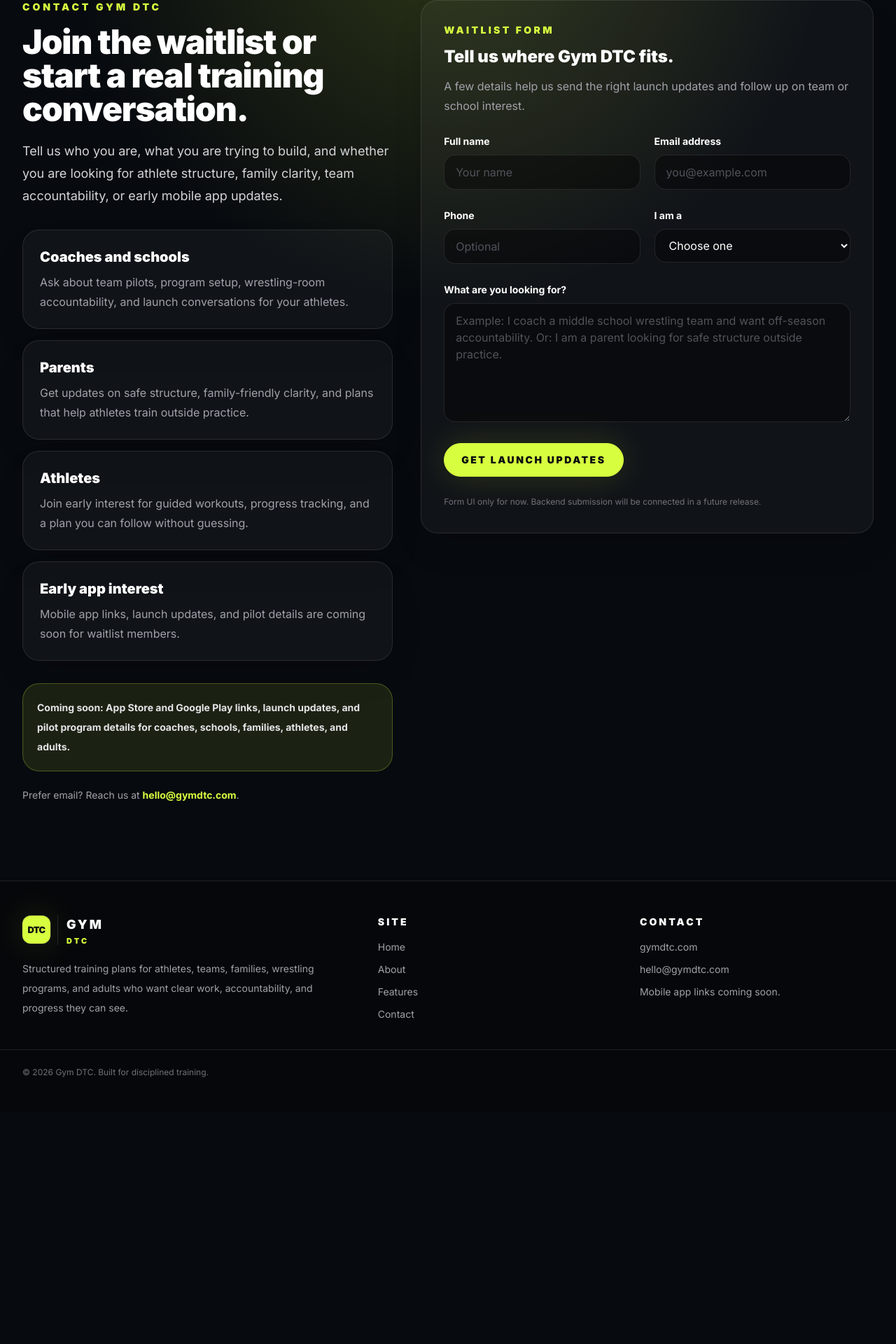
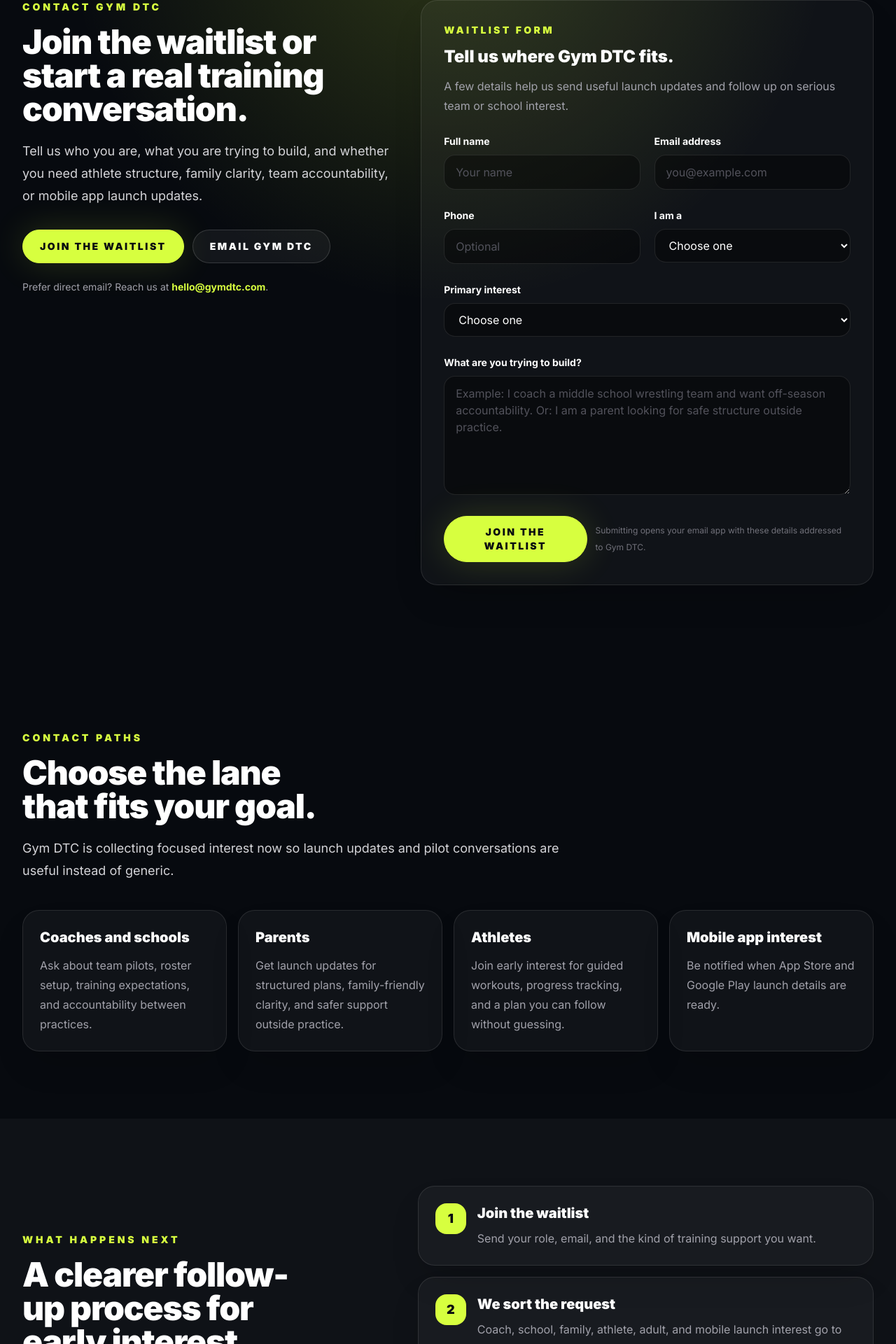
Before and after one commit to nathanbeckernb-cloud/gymdtc-web, a Next.js app: page /contact in a window 1280 px wide. Shown: the part 193-2113 px from the top of the page at 70% size. Before the commit the page ends 1781 px from the top, so only its background shows below. Built offline with nearby package versions, Linux system fonts and the light colour scheme.

Commit message:
Improve waitlist conversion paths

```diff
--- a/src/app/about/page.tsx
+++ b/src/app/about/page.tsx
@@ -1,4 +1,5 @@
 import type { Metadata } from "next";
+import { ButtonLink } from "@/components/button-link";
 import { Card } from "@/components/card";
 import { Container } from "@/components/container";
 import { CtaBand } from "@/components/cta-band";
@@ -14,6 +15,13 @@
   "Athletes improve when effort, standards, and accountability are visible.",
   "Coaches need tools that extend the program without replacing the coach.",
   "Parents deserve confidence that work outside practice has direction.",
+];
+
+
+const launchStandards = [
+  ["Useful before it is broad", "Gym DTC is collecting early interest from the people most likely to need structured training support first."],
+  ["Coach-friendly by design", "The product is meant to extend a program's standards outside practice, not create another system coaches have to fight."],
+  ["Clear family communication", "Launch updates will keep parents and guardians informed without asking them to become strength coaches."],
 ];
 
 const habits = [
@@ -63,6 +71,27 @@
           </div>
         </Container>
       </section>
+
+      <section className="bg-white/[0.03] py-16 sm:py-24">
+        <Container className="grid gap-8 lg:grid-cols-[0.85fr_1.15fr] lg:items-center">
+          <div>
+            <SectionHeading eyebrow="Launch approach" title="Built carefully, with the right early users." description="Trust starts before the app launches. Gym DTC is using the waitlist to understand who needs team pilots, who wants family updates, and who is waiting for mobile access." />
+            <div className="mt-8 flex flex-col gap-3 sm:flex-row">
+              <ButtonLink href="/contact#waitlist">Join the Waitlist</ButtonLink>
+              <ButtonLink href="/contact#team-pilots" variant="secondary">Discuss a Pilot</ButtonLink>
+            </div>
+          </div>
+          <div className="grid gap-4">
+            {launchStandards.map(([title, body]) => (
+              <Card key={title}>
+                <h3 className="text-xl font-black text-white">{title}</h3>
+                <p className="mt-3 leading-7 text-zinc-400">{body}</p>
+              </Card>
+            ))}
+          </div>
+        </Container>
+      </section>
+
       <section className="py-16 sm:py-24">
         <Container>
           <SectionHeading eyebrow="What guides us" title="Premium standards. Practical execution." />
--- a/src/app/contact/page.tsx
+++ b/src/app/contact/page.tsx
@@ -1,7 +1,9 @@
 import type { Metadata } from "next";
+import { ButtonLink } from "@/components/button-link";
 import { Card } from "@/components/card";
 import { Container } from "@/components/container";
 import { SectionHeading } from "@/components/section-heading";
+import { WaitlistForm } from "@/components/waitlist-form";
 import { site } from "@/lib/site";
 
 export const metadata: Metadata = {
@@ -10,78 +12,101 @@
 };
 
 const paths = [
-  ["Coaches and schools", "Ask about team pilots, program setup, wrestling-room accountability, and launch conversations for your athletes."],
-  ["Parents", "Get updates on safe structure, family-friendly clarity, and plans that help athletes train outside practice."],
+  ["Coaches and schools", "Ask about team pilots, roster setup, training expectations, and accountability between practices."],
+  ["Parents", "Get launch updates for structured plans, family-friendly clarity, and safer support outside practice."],
   ["Athletes", "Join early interest for guided workouts, progress tracking, and a plan you can follow without guessing."],
-  ["Early app interest", "Mobile app links, launch updates, and pilot details are coming soon for waitlist members."],
+  ["Mobile app interest", "Be notified when App Store and Google Play launch details are ready."],
+];
+
+const followUpSteps = [
+  ["1", "Join the waitlist", "Send your role, email, and the kind of training support you want."],
+  ["2", "We sort the request", "Coach, school, family, athlete, adult, and mobile launch interest go to the right follow-up path."],
+  ["3", "Launch updates follow", "You will hear about pilot conversations, mobile availability, and next steps as Gym DTC gets closer to release."],
+];
+
+const trustPoints = [
+  "No spammy coaching funnels.",
+  "No public athlete information requested in this form.",
+  "Team and school conversations are handled separately from general app updates.",
 ];
 
 export default function ContactPage() {
   return (
-    <section className="bg-radial-volt py-20 sm:py-28">
-      <Container className="grid gap-10 lg:grid-cols-[0.9fr_1.1fr] lg:items-start">
-        <div>
-          <SectionHeading eyebrow="Contact Gym DTC" title="Join the waitlist or start a real training conversation." description="Tell us who you are, what you are trying to build, and whether you are looking for athlete structure, family clarity, team accountability, or early mobile app updates." />
-          <div className="mt-8 grid gap-4 sm:grid-cols-2 lg:grid-cols-1">
+    <>
+      <section className="bg-radial-volt py-20 sm:py-28">
+        <Container className="grid gap-10 lg:grid-cols-[0.9fr_1.1fr] lg:items-start">
+          <div>
+            <SectionHeading eyebrow="Contact Gym DTC" title="Join the waitlist or start a real training conversation." description="Tell us who you are, what you are trying to build, and whether you need athlete structure, family clarity, team accountability, or mobile app launch updates." />
+            <div className="mt-8 flex flex-col gap-3 sm:flex-row">
+              <ButtonLink href="#waitlist">Join the Waitlist</ButtonLink>
+              <ButtonLink href="mailto:hello@gymdtc.com" variant="secondary">Email Gym DTC</ButtonLink>
+            </div>
+            <p className="mt-6 text-sm text-zinc-400">Prefer direct email? Reach us at <a className="font-bold text-volt" href={`mailto:${site.email}`}>{site.email}</a>.</p>
+          </div>
+          <Card className="p-6 sm:p-8">
+            <div className="mb-6">
+              <p className="text-sm font-black uppercase tracking-[0.24em] text-volt">Waitlist form</p>
+              <h2 className="mt-3 text-2xl font-black text-white">Tell us where Gym DTC fits.</h2>
+              <p className="mt-3 leading-7 text-zinc-400">A few details help us send useful launch updates and follow up on serious team or school interest.</p>
+            </div>
+            <WaitlistForm />
+          </Card>
+        </Container>
+      </section>
+
+      <section className="py-16 sm:py-24">
+        <Container>
+          <SectionHeading eyebrow="Contact paths" title="Choose the lane that fits your goal." description="Gym DTC is collecting focused interest now so launch updates and pilot conversations are useful instead of generic." />
+          <div className="mt-10 grid gap-4 md:grid-cols-2 lg:grid-cols-4">
             {paths.map(([title, body]) => (
               <Card key={title}>
                 <h2 className="text-xl font-black text-white">{title}</h2>
-                <p className="mt-2 leading-7 text-zinc-400">{body}</p>
+                <p className="mt-3 leading-7 text-zinc-400">{body}</p>
               </Card>
             ))}
           </div>
-          <div className="mt-8 rounded-3xl border border-volt/25 bg-volt/10 p-5">
-            <p className="text-sm font-bold leading-7 text-zinc-200">
-              Coming soon: App Store and Google Play links, launch updates, and pilot program details for coaches, schools, families, athletes, and adults.
-            </p>
+        </Container>
+      </section>
+
+      <section id="team-pilots" className="bg-white/[0.03] py-16 sm:py-24 scroll-mt-28">
+        <Container className="grid gap-8 lg:grid-cols-[0.9fr_1.1fr] lg:items-center">
+          <SectionHeading eyebrow="What happens next" title="A clearer follow-up process for early interest." description="The goal is simple: learn who needs Gym DTC first, keep launch communication useful, and make team pilot conversations easier to start." />
+          <div className="grid gap-4">
+            {followUpSteps.map(([step, title, body]) => (
+              <Card key={title} className="flex gap-4">
+                <div className="grid h-11 w-11 shrink-0 place-items-center rounded-2xl bg-volt text-lg font-black text-obsidian">{step}</div>
+                <div>
+                  <h3 className="text-xl font-black text-white">{title}</h3>
+                  <p className="mt-2 leading-7 text-zinc-400">{body}</p>
+                </div>
+              </Card>
+            ))}
           </div>
-          <p className="mt-6 text-sm text-zinc-400">Prefer email? Reach us at <a className="font-bold text-volt" href={`mailto:${site.email}`}>{site.email}</a>.</p>
-        </div>
-        <Card className="p-6 sm:p-8">
-          <div className="mb-6">
-            <p className="text-sm font-black uppercase tracking-[0.24em] text-volt">Waitlist form</p>
-            <h2 className="mt-3 text-2xl font-black text-white">Tell us where Gym DTC fits.</h2>
-            <p className="mt-3 leading-7 text-zinc-400">A few details help us send the right launch updates and follow up on team or school interest.</p>
-          </div>
-          <form className="space-y-6" aria-label="Gym DTC contact form">
-            <div className="grid gap-5 sm:grid-cols-2">
-              <label className="block">
-                <span className="text-sm font-bold text-white">Full name</span>
-                <input name="name" type="text" placeholder="Your name" className="mt-2 w-full rounded-2xl border border-white/10 bg-black/40 px-4 py-3 text-white outline-none ring-volt/50 transition placeholder:text-zinc-600 focus:border-volt focus:ring-4" />
-              </label>
-              <label className="block">
-                <span className="text-sm font-bold text-white">Email address</span>
-                <input name="email" type="email" placeholder="you@example.com" className="mt-2 w-full rounded-2xl border border-white/10 bg-black/40 px-4 py-3 text-white outline-none ring-volt/50 transition placeholder:text-zinc-600 focus:border-volt focus:ring-4" />
-              </label>
+        </Container>
+      </section>
+
+      <section className="py-16 sm:py-24">
+        <Container className="grid gap-8 lg:grid-cols-2 lg:items-center">
+          <Card>
+            <p className="text-sm font-black uppercase tracking-[0.28em] text-volt">Coming soon on mobile</p>
+            <h2 className="mt-4 text-3xl font-black text-white">App launch updates are part of the waitlist.</h2>
+            <p className="mt-5 leading-8 text-zinc-300">Gym DTC is preparing mobile access for the places training actually happens: weight rooms, wrestling rooms, garages, hotels, and busy school nights.</p>
+            <div className="mt-6 flex flex-wrap gap-3 text-sm font-bold text-white">
+              {['App Store coming soon', 'Google Play coming soon', 'Pilot details by email'].map((item) => (
+                <span key={item} className="rounded-full border border-white/10 bg-black/30 px-4 py-2">{item}</span>
+              ))}
             </div>
-            <div className="grid gap-5 sm:grid-cols-2">
-              <label className="block">
-                <span className="text-sm font-bold text-white">Phone</span>
-                <input name="phone" type="tel" placeholder="Optional" className="mt-2 w-full rounded-2xl border border-white/10 bg-black/40 px-4 py-3 text-white outline-none ring-volt/50 transition placeholder:text-zinc-600 focus:border-volt focus:ring-4" />
-              </label>
-              <label className="block">
-                <span className="text-sm font-bold text-white">I am a</span>
-                <select name="role" defaultValue="" className="mt-2 w-full rounded-2xl border border-white/10 bg-black/40 px-4 py-3 text-white outline-none ring-volt/50 transition focus:border-volt focus:ring-4">
-                  <option value="" disabled>Choose one</option>
-                  <option>Coach or school leader</option>
-                  <option>Parent or guardian</option>
-                  <option>Athlete</option>
-                  <option>Adult training for myself</option>
-                  <option>Interested in app updates</option>
-                </select>
-              </label>
-            </div>
-            <label className="block">
-              <span className="text-sm font-bold text-white">What are you looking for?</span>
-              <textarea name="message" rows={6} placeholder="Example: I coach a middle school wrestling team and want off-season accountability. Or: I am a parent looking for safe structure outside practice." className="mt-2 w-full rounded-2xl border border-white/10 bg-black/40 px-4 py-3 text-white outline-none ring-volt/50 transition placeholder:text-zinc-600 focus:border-volt focus:ring-4" />
-            </label>
-            <button type="button" className="inline-flex min-h-12 w-full items-center justify-center rounded-full border border-volt bg-volt px-6 py-3 text-sm font-black uppercase tracking-[0.18em] text-obsidian shadow-glow transition hover:border-white hover:bg-white sm:w-auto">
-              Get Launch Updates
-            </button>
-            <p className="text-xs leading-6 text-zinc-500">Form UI only for now. Backend submission will be connected in a future release.</p>
-          </form>
-        </Card>
-      </Container>
-    </section>
+          </Card>
+          <Card>
+            <p className="text-sm font-black uppercase tracking-[0.28em] text-volt">Trust notes</p>
+            <ul className="mt-5 space-y-4">
+              {trustPoints.map((point) => (
+                <li key={point} className="rounded-2xl border border-white/10 bg-black/30 p-4 font-bold text-white">{point}</li>
+              ))}
+            </ul>
+          </Card>
+        </Container>
+      </section>
+    </>
   );
 }
--- a/src/app/features/page.tsx
+++ b/src/app/features/page.tsx
@@ -1,4 +1,5 @@
 import type { Metadata } from "next";
+import { ButtonLink } from "@/components/button-link";
 import { Card, IconBadge } from "@/components/card";
 import { Container } from "@/components/container";
 import { CtaBand } from "@/components/cta-band";
@@ -117,12 +118,16 @@
       </section>
       <section className="bg-white/[0.03] py-16 sm:py-24">
         <Container className="grid gap-8 lg:grid-cols-2 lg:items-center">
-          <SectionHeading eyebrow="Built mobile-first" title="Training should not need a desktop, a printer, or a group text to make sense." description="Gym DTC is preparing a focused mobile experience so athletes can open the plan, complete the work, and stay accountable wherever they train." />
+          <SectionHeading eyebrow="Coming soon on mobile" title="Training should not need a desktop, a printer, or a group text to make sense." description="Gym DTC is preparing a focused mobile experience so athletes can open the plan, complete the work, and stay accountable wherever they train." />
           <Card>
             <div className="grid gap-4 sm:grid-cols-2">
               {mobileItems.map((item) => (
                 <div key={item} className="rounded-2xl border border-white/10 bg-black/30 p-4 font-bold text-white">{item}</div>
               ))}
+            </div>
+            <div className="mt-6 flex flex-col gap-3 sm:flex-row">
+              <ButtonLink href="/contact#waitlist">Get Launch Updates</ButtonLink>
+              <ButtonLink href="/contact#team-pilots" variant="secondary">Discuss a Pilot</ButtonLink>
             </div>
           </Card>
         </Container>
--- a/src/app/page.tsx
+++ b/src/app/page.tsx
@@ -42,6 +42,13 @@
   ["Review progress", "Use history and consistency to guide the next week."],
 ];
 
+
+const launchTrust = [
+  ["Focused waitlist", "Early interest is organized by coaches, parents, athletes, adults, and mobile launch updates so follow-up is relevant."],
+  ["Pilot-minded rollout", "Team and school conversations can start before broad release, with setup needs handled directly."],
+  ["Clear expectations", "Gym DTC is built to support training standards, not replace coaches, parents, or good judgment."],
+];
+
 const socialProof = [
   ["Coach note", "\u201cWe need one place athletes can check without asking what to do next.\u201d", "Early team conversation"],
   ["Parent note", "\u201cI want to support the work, but I need to understand the plan first.\u201d", "Family waitlist conversation"],
@@ -74,8 +81,8 @@
                 Gym DTC gives athletes, families, coaches, and teams a clear plan to follow outside practice with guided workouts, built-in accountability, and progress you can actually track.
               </p>
               <div className="mt-9 flex flex-col gap-3 sm:flex-row">
-                <ButtonLink href="/contact">Join the Waitlist</ButtonLink>
-                <ButtonLink href="/contact" variant="secondary">Bring Gym DTC to Your Team</ButtonLink>
+                <ButtonLink href="/contact#waitlist">Join the Waitlist</ButtonLink>
+                <ButtonLink href="/contact#team-pilots" variant="secondary">Bring Gym DTC to Your Team</ButtonLink>
               </div>
             </div>
             <Card className="relative overflow-hidden p-0">
@@ -124,6 +131,21 @@
           <SectionHeading align="center" eyebrow="Why it works" title="Built around the way training really happens." description="Gym DTC keeps the week clear for athletes, visible for coaches, and understandable for families." />
           <div className="mt-10 grid gap-4 md:grid-cols-2 lg:grid-cols-4">
             {trustCards.map(([title, body]) => (
+              <Card key={title}>
+                <h3 className="text-xl font-black text-white">{title}</h3>
+                <p className="mt-3 leading-7 text-zinc-400">{body}</p>
+              </Card>
+            ))}
+          </div>
+        </Container>
+      </section>
+
+
+      <section className="py-16 sm:py-24">
+        <Container className="grid gap-8 lg:grid-cols-[0.85fr_1.15fr] lg:items-center">
+          <SectionHeading eyebrow="Launch-ready trust" title="Built to earn buy-in before the first workout starts." description="A training app has to feel clear to athletes, credible to coaches, and safe for families. Gym DTC keeps the early rollout focused on useful communication and practical follow-through." />
+          <div className="grid gap-4">
+            {launchTrust.map(([title, body]) => (
               <Card key={title}>
                 <h3 className="text-xl font-black text-white">{title}</h3>
                 <p className="mt-3 leading-7 text-zinc-400">{body}</p>
--- a/src/components/cta-band.tsx
+++ b/src/components/cta-band.tsx
@@ -17,8 +17,8 @@
               </p>
             </div>
             <div className="flex flex-col gap-3 sm:flex-row lg:flex-col">
-              <ButtonLink href="/contact">Join the Waitlist</ButtonLink>
-              <ButtonLink href="/contact" variant="secondary">Talk to Us</ButtonLink>
+              <ButtonLink href="/contact#waitlist">Join the Waitlist</ButtonLink>
+              <ButtonLink href="/contact#team-pilots" variant="secondary">Talk to Us</ButtonLink>
             </div>
           </div>
         </div>
--- a/src/components/header.tsx
+++ b/src/components/header.tsx
@@ -17,7 +17,7 @@
           ))}
         </nav>
         <div className="hidden sm:block">
-          <ButtonLink href="/contact">Get Launch Updates</ButtonLink>
+          <ButtonLink href="/contact#waitlist">Get Launch Updates</ButtonLink>
         </div>
       </Container>
       <Container className="flex gap-4 overflow-x-auto border-t border-white/10 py-3 md:hidden" >
--- /dev/null
+++ b/src/components/waitlist-form.tsx
@@ -0,0 +1,75 @@
+import { site } from "@/lib/site";
+
+const roleOptions = [
+  "Coach or school leader",
+  "Parent or guardian",
+  "Athlete",
+  "Adult training for myself",
+  "Interested in app updates",
+];
+
+const interestOptions = [
+  "Team or school pilot",
+  "Family launch updates",
+  "Athlete app access",
+  "Adult training plans",
+  "Mobile app release",
+];
+
+export function WaitlistForm() {
+  return (
+    <form
+      id="waitlist"
+      className="space-y-6 scroll-mt-28"
+      aria-label="Gym DTC waitlist form"
+      action={`mailto:${site.email}`}
+      method="post"
+      encType="text/plain"
+    >
+      <div className="grid gap-5 sm:grid-cols-2">
+        <label className="block">
+          <span className="text-sm font-bold text-white">Full name</span>
+          <input name="name" type="text" required placeholder="Your name" className="mt-2 w-full rounded-2xl border border-white/10 bg-black/40 px-4 py-3 text-white outline-none ring-volt/50 transition placeholder:text-zinc-600 focus:border-volt focus:ring-4" />
+        </label>
+        <label className="block">
+          <span className="text-sm font-bold text-white">Email address</span>
+          <input name="email" type="email" required placeholder="you@example.com" className="mt-2 w-full rounded-2xl border border-white/10 bg-black/40 px-4 py-3 text-white outline-none ring-volt/50 transition placeholder:text-zinc-600 focus:border-volt focus:ring-4" />
+        </label>
+      </div>
+      <div className="grid gap-5 sm:grid-cols-2">
+        <label className="block">
+          <span className="text-sm font-bold text-white">Phone</span>
+          <input name="phone" type="tel" placeholder="Optional" className="mt-2 w-full rounded-2xl border border-white/10 bg-black/40 px-4 py-3 text-white outline-none ring-volt/50 transition placeholder:text-zinc-600 focus:border-volt focus:ring-4" />
+        </label>
+        <label className="block">
+          <span className="text-sm font-bold text-white">I am a</span>
+          <select name="role" required defaultValue="" className="mt-2 w-full rounded-2xl border border-white/10 bg-black/40 px-4 py-3 text-white outline-none ring-volt/50 transition focus:border-volt focus:ring-4">
+            <option value="" disabled>Choose one</option>
+            {roleOptions.map((option) => (
+              <option key={option}>{option}</option>
+            ))}
+          </select>
+        </label>
+      </div>
+      <label className="block">
+        <span className="text-sm font-bold text-white">Primary interest</span>
+        <select name="interest" required defaultValue="" className="mt-2 w-full rounded-2xl border border-white/10 bg-black/40 px-4 py-3 text-white outline-none ring-volt/50 transition focus:border-volt focus:ring-4">
+          <option value="" disabled>Choose one</option>
+          {interestOptions.map((option) => (
+            <option key={option}>{option}</option>
+          ))}
+        </select>
+      </label>
+      <label className="block">
+        <span className="text-sm font-bold text-white">What are you trying to build?</span>
+        <textarea name="message" rows={6} placeholder="Example: I coach a middle school wrestling team and want off-season accountability. Or: I am a parent looking for safe structure outside practice." className="mt-2 w-full rounded-2xl border border-white/10 bg-black/40 px-4 py-3 text-white outline-none ring-volt/50 transition placeholder:text-zinc-600 focus:border-volt focus:ring-4" />
+      </label>
+      <div className="flex flex-col gap-3 sm:flex-row sm:items-center">
+        <button type="submit" className="inline-flex min-h-12 items-center justify-center rounded-full border border-volt bg-volt px-6 py-3 text-sm font-black uppercase tracking-[0.18em] text-obsidian shadow-glow transition hover:border-white hover:bg-white">
+          Join the Waitlist
+        </button>
+        <p className="text-xs leading-6 text-zinc-500">Submitting opens your email app with these details addressed to Gym DTC.</p>
+      </div>
+    </form>
+  );
+}
```
